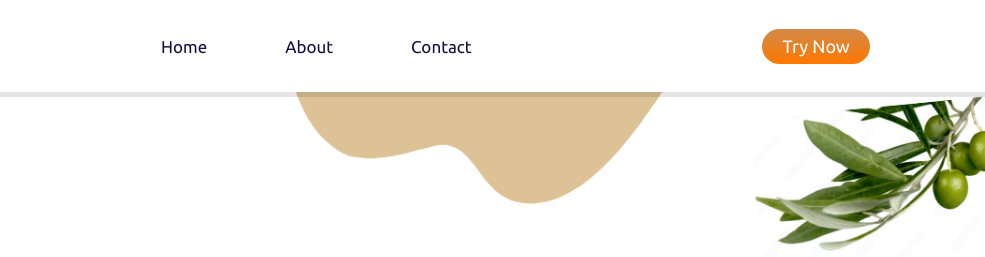
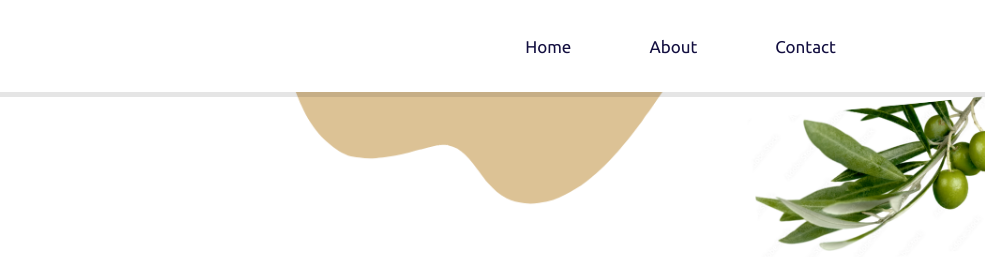
Before and after one commit to MitaliSachan/HealhtilY, a website: page public/index.html in a window 1280 px wide. Shown: the top 257 px of the page, 295-1280 px from the left. Drawn offline with Linux system fonts and the light colour scheme; a web font is replaced by a local one.

Commit message:
Update index.html

```diff
--- a/public/index.html
+++ b/public/index.html
@@ -35,9 +35,7 @@
                 <li><a href="#contact">Contact</a></li>
             </nav>
         </ul>
-        <div class="icons">
-            <button class="btn trynow-btn" onclick="redirect()">Try Now</button>
-        </div>
+
 
     </header>
     <!-- header section ends -->
```
